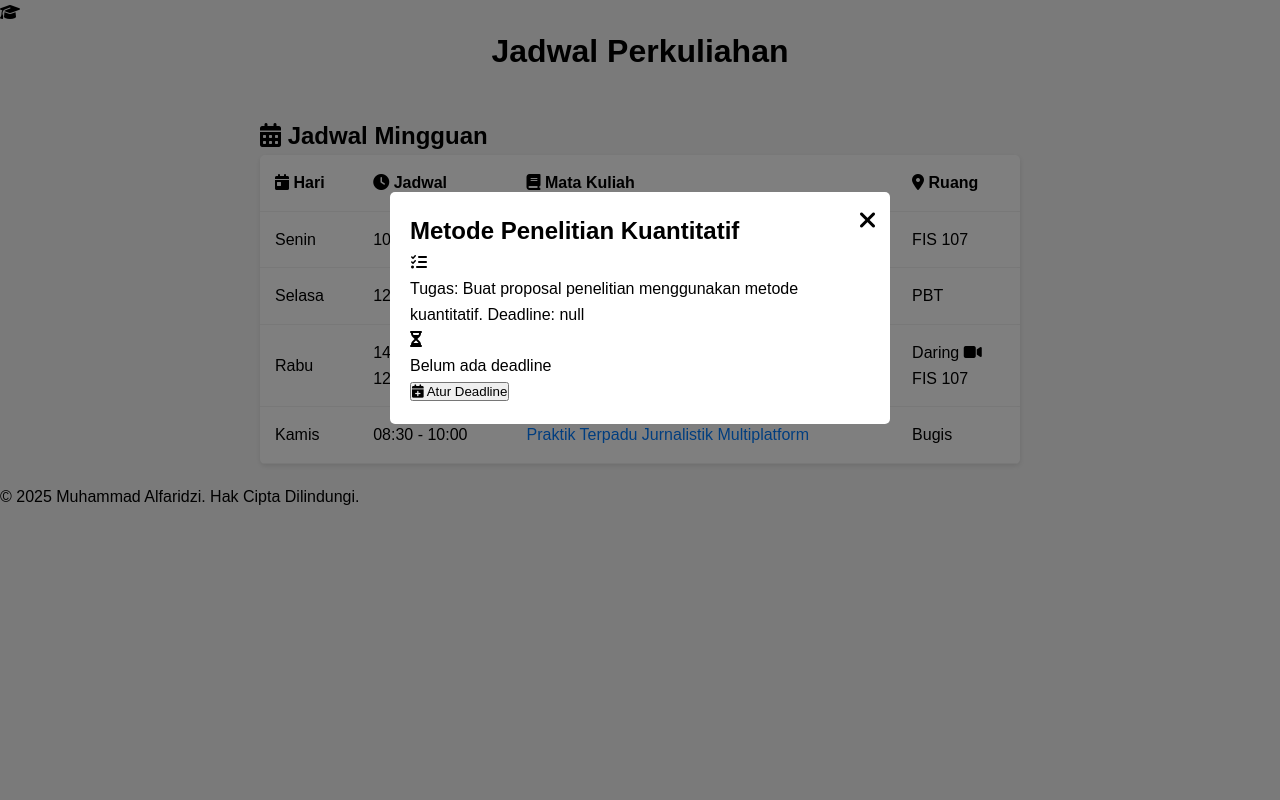
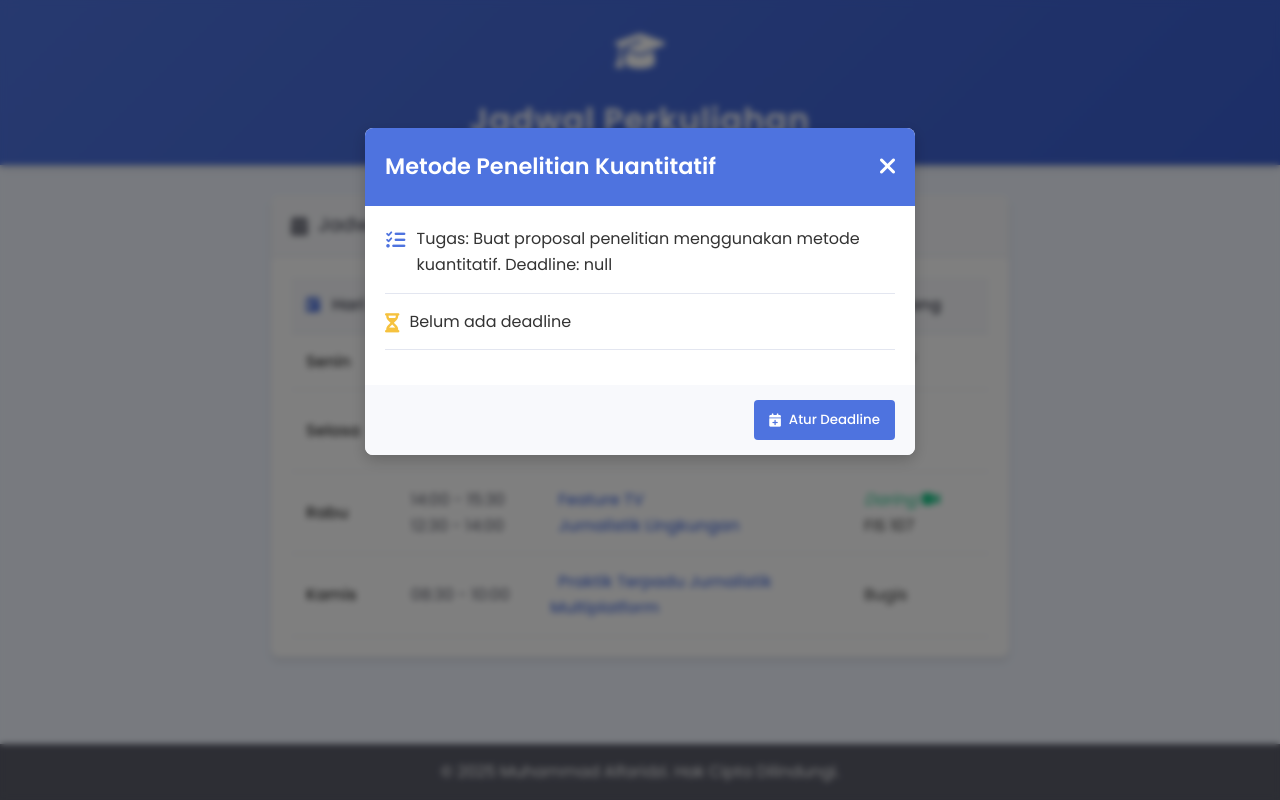
Before and after one commit to SayaKurma/Jadwal-Perkuliahan, a plain HTML site: page index.html in a window 1280 px wide. Both pictures are taken after a click on the element "Metode Penelitian Kuantitatif". Drawn offline with Linux system fonts and the light colour scheme.

Commit message:
Update style.css

```diff
--- a/style.css
+++ b/style.css
@@ -1,3 +1,16 @@
+@import url('https://fonts.googleapis.com/css2?family=Poppins:wght@300;400;500;600;700&display=swap');
+
+:root {
+  --primary-color: #4e73df;
+  --secondary-color: #1cc88a;
+  --accent-color: #f6c23e;
+  --danger-color: #e74a3b;
+  --dark-color: #5a5c69;
+  --light-color: #f8f9fc;
+  --shadow: 0 4px 6px rgba(0, 0, 0, 0.1);
+  --border-radius: 8px;
+}
+
 * {
   margin: 0;
   padding: 0;
@@ -5,49 +18,151 @@
 }
 
 body {
-  font-family: Arial, sans-serif;
-  background-color: #f5f5f5;
+  font-family: 'Poppins', sans-serif;
+  background-color: #f0f5ff;
   line-height: 1.6;
+  color: #333;
+}
+
+.page-container {
+  min-height: 100vh;
+  display: flex;
+  flex-direction: column;
+}
+
+.site-header {
+  background: linear-gradient(135deg, var(--primary-color), #3a5ecf);
+  color: white;
+  padding: 20px;
+  text-align: center;
+  box-shadow: var(--shadow);
+}
+
+.logo {
+  font-size: 2.5rem;
+  margin-bottom: 10px;
+}
+
+.site-header h1 {
+  font-weight: 600;
+  letter-spacing: 1px;
 }
 
 .container {
-  max-width: 800px;
+  max-width: 900px;
   margin: 0 auto;
-  padding: 20px;
+  padding: 30px 20px;
+  flex: 1;
 }
 
-h1 {
-  text-align: center;
-  margin-bottom: 20px;
+.schedule-card {
+  background-color: white;
+  border-radius: var(--border-radius);
+  box-shadow: var(--shadow);
+  overflow: hidden;
+  margin-bottom: 30px;
+}
+
+.card-header {
+  background-color: var(--light-color);
+  padding: 15px 20px;
+  border-bottom: 1px solid #e3e6f0;
+}
+
+.card-header h2 {
+  font-size: 1.2rem;
+  font-weight: 500;
+  color: var(--dark-color);
+  display: flex;
+  align-items: center;
+  gap: 10px;
+}
+
+.card-body {
+  padding: 20px;
 }
 
 .schedule-table {
   width: 100%;
   border-collapse: collapse;
-  background-color: #ffffff;
-  box-shadow: 0 2px 5px rgba(0, 0, 0, 0.1);
-  border-radius: 5px;
-  overflow: hidden;
+}
+
+.schedule-table thead {
+  background-color: var(--light-color);
 }
 
 .schedule-table th,
 .schedule-table td {
   padding: 15px;
   text-align: left;
-  border-bottom: 1px solid #f0f0f0;
+  border-bottom: 1px solid #e3e6f0;
+}
+
+.schedule-table th {
+  font-weight: 600;
+  color: var(--dark-color);
+}
+
+.schedule-table th i {
+  margin-right: 8px;
+  color: var(--primary-color);
+}
+
+.schedule-table tbody tr:hover {
+  background-color: #f8f9fc;
+}
+
+.day-cell {
+  font-weight: 500;
+  width: 15%;
+}
+
+.time-cell {
+  width: 20%;
+  color: var(--dark-color);
+}
+
+.course-cell {
+  width: 45%;
+}
+
+.room-cell {
+  width: 20%;
+  text-align: center;
 }
 
 .course-name {
-  color: #007bff;
+  color: var(--primary-color);
   cursor: pointer;
   position: relative;
+  font-weight: 500;
+  transition: color 0.3s;
+  padding: 4px 8px;
+  border-radius: 4px;
+}
+
+.course-name:hover {
+  color: #3a5ecf;
+  background-color: rgba(78, 115, 223, 0.1);
+}
+
+.online-class {
+  color: var(--secondary-color);
+  font-style: italic;
 }
 
 .deadline-indicator {
   display: inline-block;
-  color: red;
-  margin-left: 5px;
+  color: var(--danger-color);
+  margin-left: 8px;
   font-weight: bold;
+  animation: pulse 1.5s infinite;
+}
+
+@keyframes pulse {
+  0% { opacity: 1; }
+  50% { opacity: 0.5; }
+  100% { opacity: 1; }
 }
 
 .modal {
@@ -60,35 +175,146 @@ h1 {
   height: 100%;
   overflow: auto;
   background-color: rgba(0, 0, 0, 0.5);
+  backdrop-filter: blur(3px);
 }
 
 .modal-content {
   background-color: #fff;
-  margin: 15% auto;
+  margin: 10% auto;
+  width: 90%;
+  max-width: 550px;
+  border-radius: var(--border-radius);
+  box-shadow: 0 5px 15px rgba(0, 0, 0, 0.2);
+  position: relative;
+  animation: modalFadeIn 0.3s;
+}
+
+@keyframes modalFadeIn {
+  from { opacity: 0; transform: translateY(-20px); }
+  to { opacity: 1; transform: translateY(0); }
+}
+
+.modal-header {
   padding: 20px;
-  border-radius: 5px;
-  width: 90%;
-  max-width: 500px;
-  position: relative;
+  background-color: var(--primary-color);
+  color: white;
+  display: flex;
+  justify-content: space-between;
+  align-items: center;
+  border-radius: var(--border-radius) var(--border-radius) 0 0;
+}
+
+.modal-header h2 {
+  font-size: 1.4rem;
+  font-weight: 600;
+}
+
+.modal-body {
+  padding: 20px;
+}
+
+.course-info, .deadline-info {
+  display: flex;
+  align-items: flex-start;
+  gap: 10px;
+  margin-bottom: 15px;
+  padding-bottom: 15px;
+  border-bottom: 1px solid #e3e6f0;
+}
+
+.course-info i, .deadline-info i {
+  font-size: 1.2rem;
+  color: var(--primary-color);
+  margin-top: 4px;
+}
+
+.deadline-info i {
+  color: var(--accent-color);
+}
+
+.modal-footer {
+  padding: 15px 20px;
+  background-color: #f8f9fc;
+  text-align: right;
+  border-radius: 0 0 var(--border-radius) var(--border-radius);
 }
 
 .close {
-  position: absolute;
-  top: 10px;
-  right: 15px;
-  font-size: 24px;
-  font-weight: bold;
+  font-size: 1.5rem;
+  color: white;
   cursor: pointer;
+  transition: color 0.3s;
 }
 
-@media (max-width: 600px) {
+.close:hover {
+  color: #f8f9fc;
+}
+
+.btn {
+  padding: 10px 15px;
+  border: none;
+  border-radius: 4px;
+  cursor: pointer;
+  font-family: 'Poppins', sans-serif;
+  font-weight: 500;
+  display: inline-flex;
+  align-items: center;
+  gap: 8px;
+  transition: all 0.3s;
+}
+
+.btn-primary {
+  background-color: var(--primary-color);
+  color: white;
+}
+
+.btn-primary:hover {
+  background-color: #3a5ecf;
+  box-shadow: 0 2px 5px rgba(0, 0, 0, 0.2);
+}
+
+.site-footer {
+  background-color: var(--dark-color);
+  color: white;
+  text-align: center;
+  padding: 15px;
+}
+
+@media (max-width: 768px) {
   .container {
-    padding: 10px;
+    padding: 20px 10px;
   }
 
   .schedule-table th,
   .schedule-table td {
-    padding: 10px;
-    font-size: 14px;
+    padding: 12px 8px;
+  }
+
+  .modal-content {
+    margin: 15% auto;
+    width: 95%;
   }
 }
+
+@media (max-width: 576px) {
+  .site-header h1 {
+    font-size: 1.6rem;
+  }
+
+  .schedule-table {
+    font-size: 0.9rem;
+  }
+
+  .schedule-table th,
+  .schedule-table td {
+    padding: 10px 6px;
+  }
+
+  .day-cell, .time-cell, .room-cell {
+    width: auto;
+  }
+
+  .course-cell {
+    width: 40%;
+  }
+      }
```
